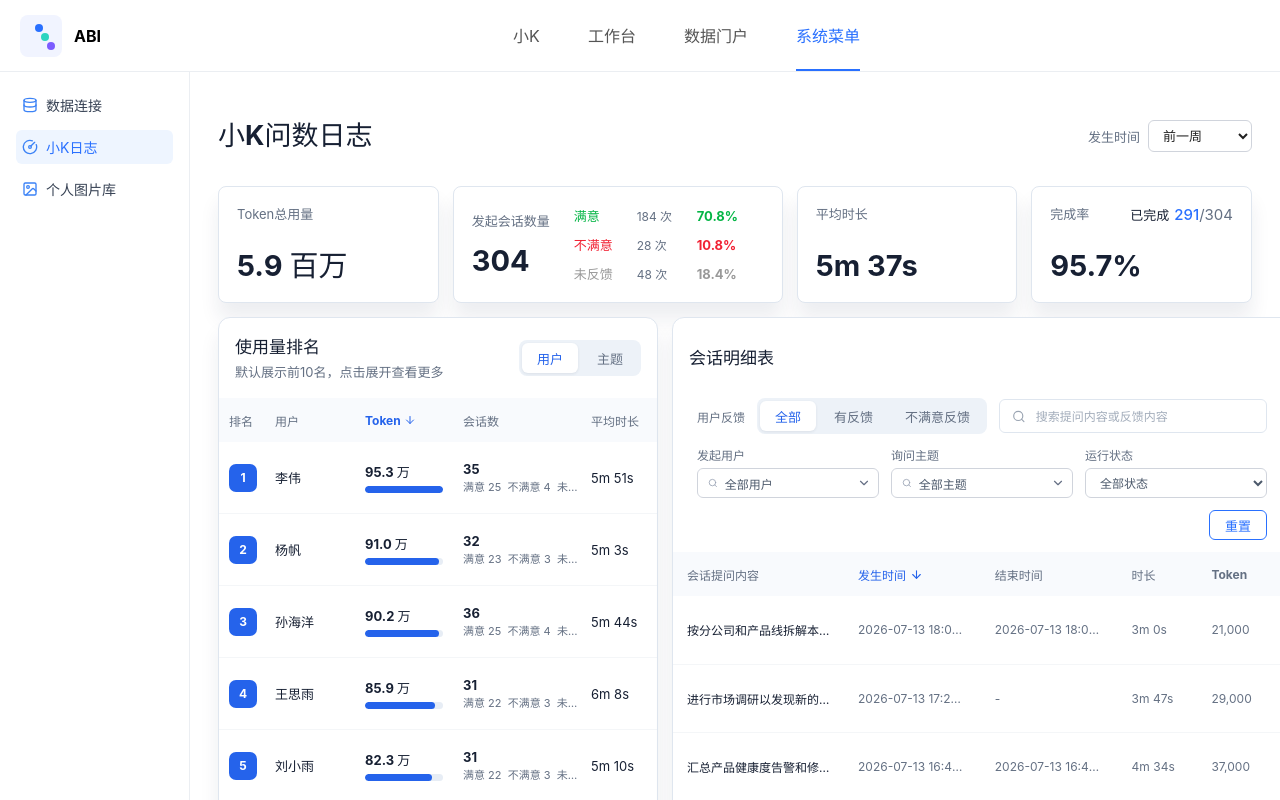
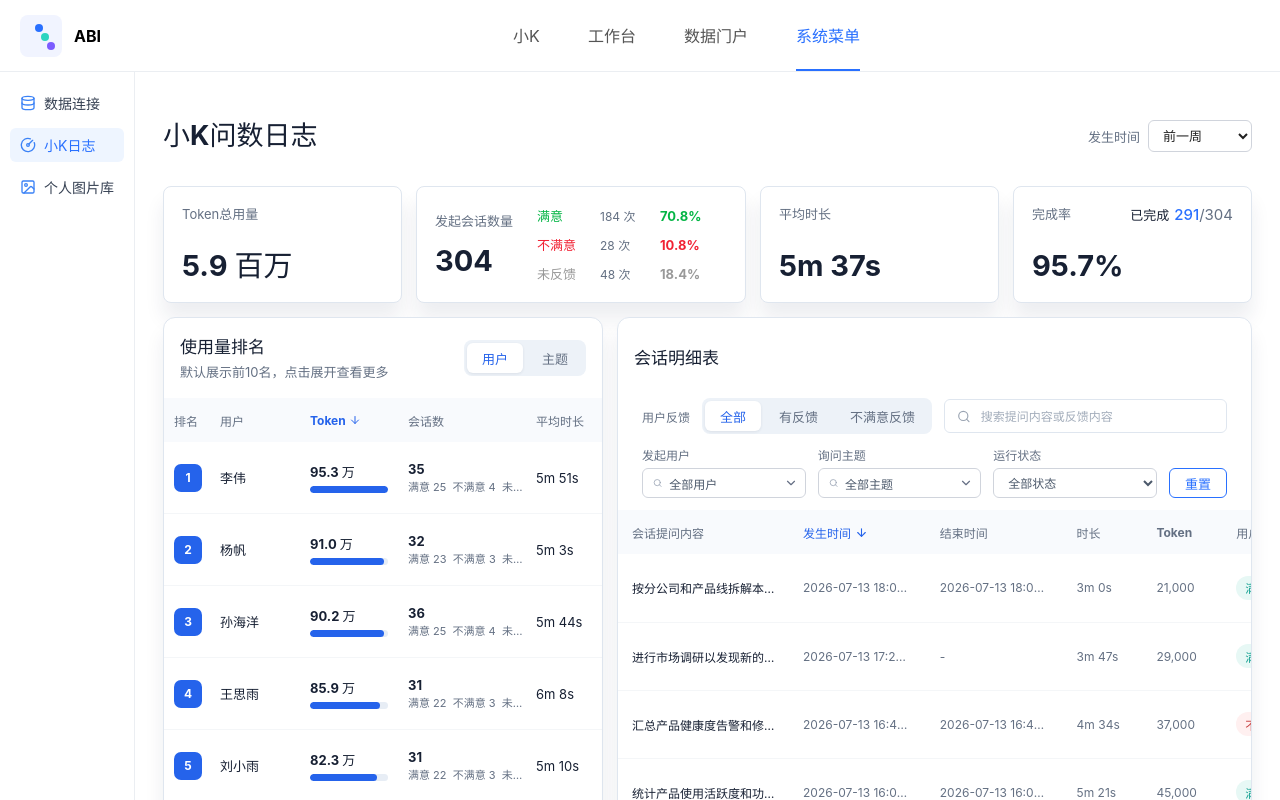
Before and after one commit to oreoflurry1112-pixel/xiaok-ops-dashboard-demo, a React (Vite) app: page / in a window 1280 px wide. Shown: the top 800 px of the page. Built offline with nearby package versions, Linux system fonts and the light colour scheme.

Commit message:
Tighten adaptive sidebar

```diff
--- a/src/styles.css
+++ b/src/styles.css
@@ -23,7 +23,7 @@ button { cursor: pointer; }
 .app-shell {
   min-height: 100vh;
   display: grid;
-  grid-template-columns: 268px minmax(0, 1fr);
+  grid-template-columns: max-content minmax(0, 1fr);
   grid-template-rows: 72px minmax(calc(100vh - 72px), auto);
 }
 
@@ -57,11 +57,11 @@ button { cursor: pointer; }
   top: 72px;
   align-self: start;
   min-height: calc(100vh - 72px);
-  padding: 16px;
+  padding: 14px 10px;
   background: #fff;
   border-right: 1px solid var(--line);
 }
-.sidebar button { width: 100%; height: 34px; display: flex; align-items: center; gap: 8px; padding: 6px; border: 0; border-radius: 6px; background: #fff; color: #364153; font-size: 14px; text-align: left; }
+.sidebar button { width: 100%; height: 34px; display: flex; align-items: center; gap: 8px; padding: 6px 10px; border: 0; border-radius: 6px; background: #fff; color: #364153; font-size: 14px; text-align: left; white-space: nowrap; }
 .sidebar button + button { margin-top: 8px; }
 .sidebar button.active { background: var(--blue-soft); color: var(--blue); }
 .sidebar svg { color: #3b82f6; }
@@ -189,7 +189,7 @@ main { min-width: 0; padding: 28px; background: #fff; }
 .pagination span b { display: inline-grid; min-width: 34px; height: 24px; place-items: center; margin: 0 4px; border: 1px solid #d0d4dc; color: #212121; font-weight: 400; }
 
 @media (max-width: 1600px) {
-  .app-shell { grid-template-columns: 190px minmax(0, 1fr); }
+  .app-shell { grid-template-columns: max-content minmax(0, 1fr); }
   .dashboard-grid { grid-template-columns: minmax(440px, 38%) minmax(620px, 1fr); }
   .ranking-head, .ranking-row { grid-template-columns: 38px minmax(82px, 1fr) 90px minmax(120px, 1.2fr) 74px; gap: 8px; padding-inline: 10px; }
   .token-cell i { width: 78px; }
```
